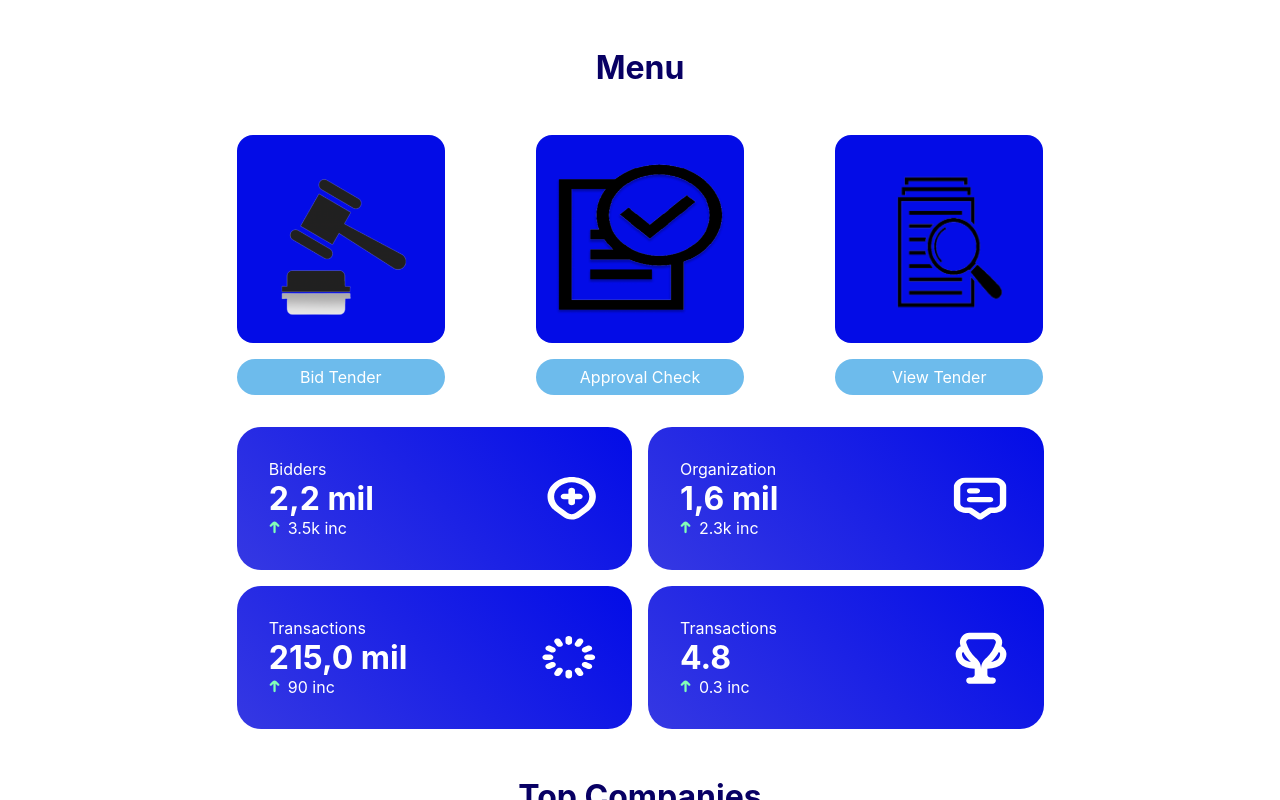
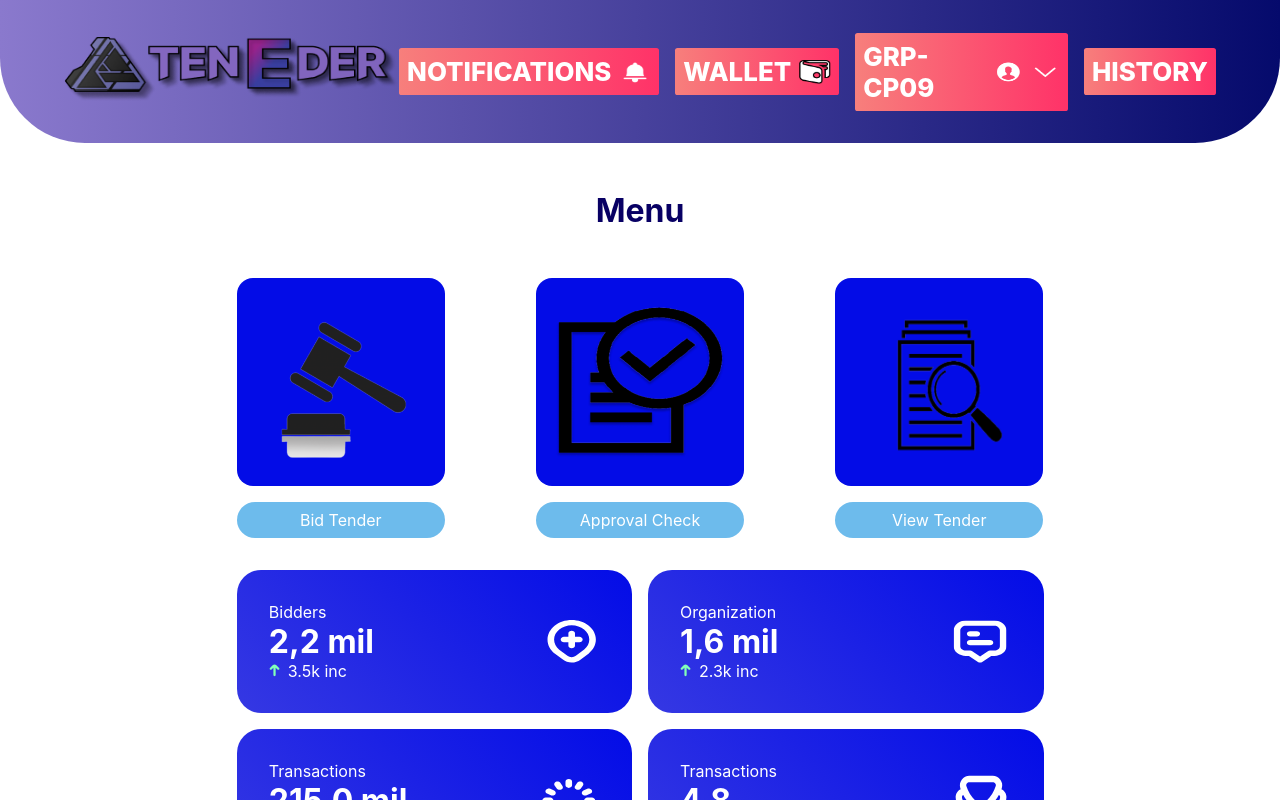
Before and after one commit to uhembenelson/teneder, a React (Create React App) app: page /bidder/home in a window 1280 px wide. Shown: the top 800 px of the page. Built offline with nearby package versions, Linux system fonts and the light colour scheme.

Commit message:
Finished it now

```diff
--- a/src/Pages/Bidder/BidderHome/BidderHome.jsx
+++ b/src/Pages/Bidder/BidderHome/BidderHome.jsx
@@ -12,7 +12,7 @@ const BidderHome = () => {
 
     return (
         <div>
-            {/*<BidderNav />*/}
+            <BidderNav />
             <div className='BidderHome' >
                 <div className='bidderHomeContainer' >
                     <h1 className='bidderHomeText' >Menu</h1>
```
